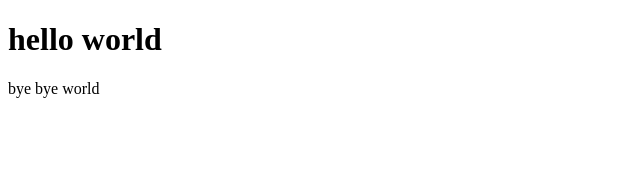
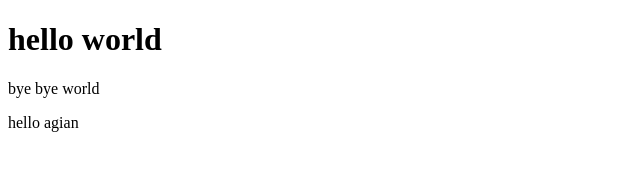
Before and after one commit to Anusha-waseem/git-test, a plain HTML site: page index.html in a window 1280 px wide. Shown: the full height of the page, 0-640 px from the left. Drawn offline with Linux system fonts and the light colour scheme.

Commit message:
third commit

```diff
--- a/index.html
+++ b/index.html
@@ -9,6 +9,7 @@
 <body>
     <h1>hello world</h1>
     <p>bye bye world</p>
+    <p>hello agian</p>
 
 </body>
 </html>
```
